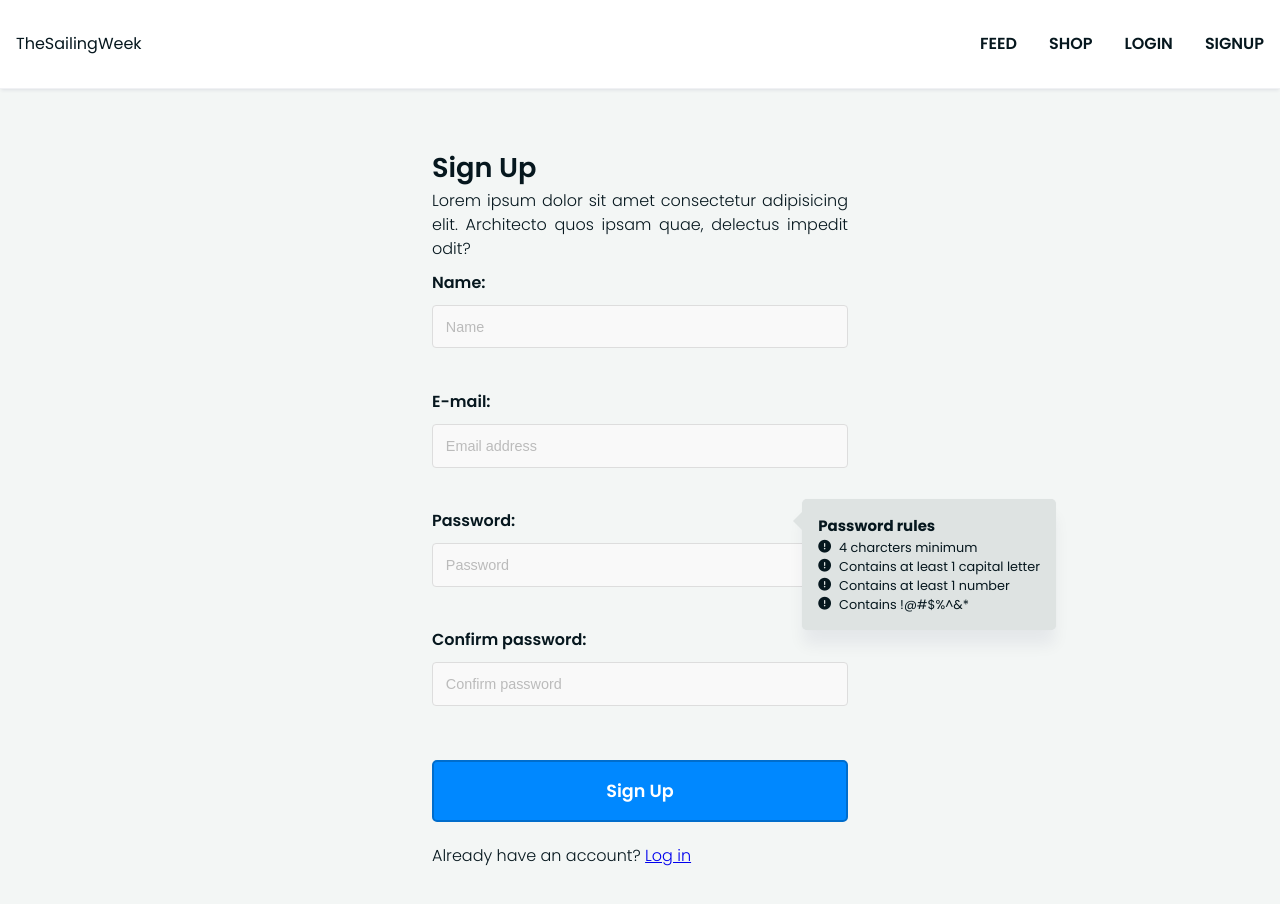
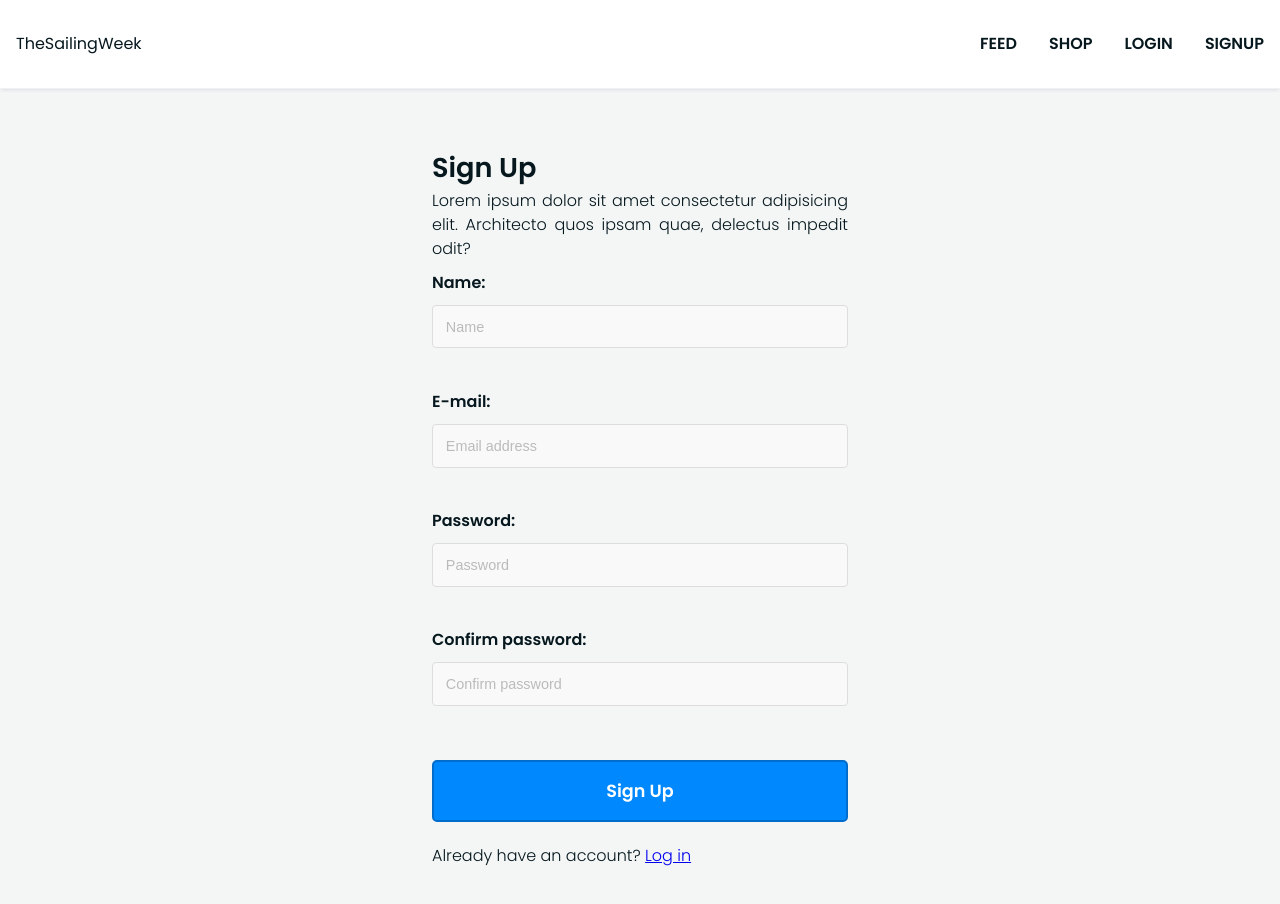
Before and after one commit to michaltruszczynski/AuthSys, a React (Create React App) app: page /signup in a window 1280 px wide. Shown: the top 904 px of the page. Built offline with nearby package versions, Linux system fonts and the light colour scheme.

Commit message:
working on password validator

```diff
--- a/src/components/Form/Input/Input.js
+++ b/src/components/Form/Input/Input.js
@@ -1,15 +1,25 @@
-import React, { Component } from 'react';
-import Validator from '../../Validator/Validator';
+import React, { useState } from 'react';
+import PasswordValidator from '../../Validator/Validator';
+
 import './Input.css';
 
-const Input = (props) => {
-    const {id, elementType, config, value, invalid, touched, changed, errorMsg, validator} = props;
+const Input = ({ id, elementType, config, value, invalid, touched, changed, errorMsg, validator}) => {
+
+    const [isInputActive, setIsInputActive] = useState(false);
+
+    const focusHandler = (isInputActive) => {
+        setIsInputActive(!isInputActive);
+    }
+
+    console.log(isInputActive)
+
     let inputElement = null;
+
     let inputClasses = ["form__input"];
     if (!invalid && touched) {
         inputClasses.push("form__input--error")
     }
-    console.log(inputClasses, invalid, touched)
+
     switch (elementType) {
         case ('input'):
             inputElement = <input
@@ -17,10 +27,11 @@ const Input = (props) => {
                 type={config.type}
                 id={id}
                 name={id}
-                    // required={true}
                 value={value}
                 placeholder={config.placeholder}
                 onChange={changed}
+                onFocus={() => focusHandler(isInputActive)}
+                onBlur={() => focusHandler(isInputActive)}
             />
 
     }
@@ -30,7 +41,7 @@ const Input = (props) => {
             <label htmlFor={id} className="form__label">{config.label}: </label>
             {inputElement}
             <span className="form__input-error">{errorMsg}</span>
-            {validator && <Validator value={value} />}
+            {validator && <PasswordValidator value={value} active={isInputActive}/>}
         </div>
     )
 }
--- /dev/null
+++ b/src/components/Tooltip/Tooltip.js
@@ -0,0 +1,12 @@
+import React from 'react';
+
+
+const Tooltip = (props) => {
+
+
+    return (
+        <div></div>
+    )
+}
+
+export default Tooltip;
--- a/src/components/UI/Portal/Portal.js
+++ b/src/components/UI/Portal/Portal.js
@@ -14,7 +14,6 @@ const Portal = (props) => {
     return (
         createPortal(children, element)
     )
-
 }
 
 export default Postal;
--- a/src/components/Validator/Validator.js
+++ b/src/components/Validator/Validator.js
@@ -1,15 +1,16 @@
 import React, { Component } from 'react';
+import Tooltip from '../Tooltip/Tooltip';
 import { length, containCapitalLetter, containNumber, containSpecialChar } from '../../utility/validators';
 
 import styles from './Validator.module.css';
 
-class Validator extends Component {
+class PasswordValidator extends Component {
     state = {
         value: null,
         validators: {
             minCharacters: {
                 message: '4 charcters minimum',
-                validator: length(4)
+                validator: length({ min: 4 })
 
             },
             requiredCapitalChar: {
@@ -31,25 +32,32 @@ class Validator extends Component {
 
 
     render() {
-        let validatorRules;
+        const { value, active } = this.props;
+
+        let validatorRulesMsg;
+
         const rules = Object.keys(this.state.validators);
-        console.log(rules)
-        validatorRules = rules.map(rule => (
-            <li className={styles.tooltip__item} key={rule}>
-            <i className={`${styles.tooltip__icon} fas fa-exclamation-circle`}></i>
+
+        validatorRulesMsg = rules.map(rule => (
+            <li className={`${styles.tooltip__item} ${this.state.validators[rule].validator(value) ? styles['tooltip__item--green'] : styles['tooltip__item--red']} `} key={rule}>
+                <i className={`${styles.tooltip__icon} fas fa-exclamation-circle`}></i>
                 <span>{this.state.validators[rule].message}</span>
             </li>
         ))
 
-        return (
+        const validator = (
             <div className={styles.tooltip}>
                 <h3 >Password rules</h3>
                 <ul className={styles.tooltip__list}>
-                    {validatorRules}
+                    {validatorRulesMsg}
                 </ul>
             </div>
+        )
+
+        return (
+            active ? validator : null
         )
     }
 }
 
-export default Validator;
+export default PasswordValidator;
--- a/src/components/Validator/Validator.module.css
+++ b/src/components/Validator/Validator.module.css
@@ -17,6 +17,7 @@
 .tooltip__item {
     display: flex;
     align-items: center;
+    transition: color 0.3s;
 }
 
 .tooltip__item--green {
--- a/src/pages/Auth/Signup.js
+++ b/src/pages/Auth/Signup.js
@@ -1,5 +1,6 @@
 import React, { Component } from 'react';
 import Input from '../../components/Form/Input/Input';
+
 import './Signup.css';
 
 import { updateObject } from '../../utility/utility';
```
Lines whose indentation alone changed are shown as unchanged.
